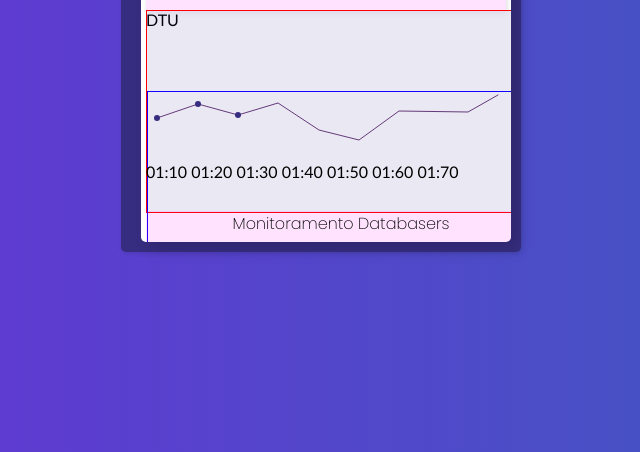
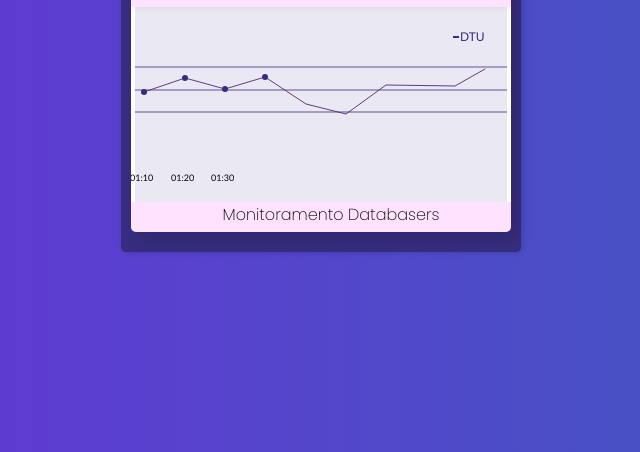
Before and after one commit to HenriqueCsar/Charts-Css, a plain HTML site: page Line Chart/Prototype 1/index.css.html in a window 1280 px wide. Shown: the part 348-800 px from the top of the page, without its empty margins (319-959 px from the left). Drawn offline with Linux system fonts and the light colour scheme.

Commit message:
Atualização Prototype

```diff
--- a/Line Chart/Propotype 1/index.css.html
+++ b/Line Chart/Prototype 1/index.css.html
@@ -5,7 +5,6 @@
     <meta http-equiv='X-UA-Compatible' content='IE=edge'>
     <meta name='viewport' content='width=device-width, initial-scale=1.0'>
     <title>Chart</title>
-    <link rel='stylesheet' href='style.css'>
     <style>
         @import url('https://fonts.googleapis.com/css2?family=Poppins:ital,wght@0,200;1,100;1,200&display=swap');
 
@@ -43,9 +42,9 @@ body{
 .card {
     position: absolute;
     top: 80px;
-    left: 20px;
+    left: 10px;
     height: 300px;
-    width: 360px;
+    width: 380px;
     background: #fff;
     border-radius: 5px;
     box-shadow: 0.5rem 0.5rem 1rem rgba(0, 0, 0, 0.135);
@@ -97,19 +96,7 @@ body{
     box-shadow: 1px 1px 5px rgba(0, 0, 0, 0.15);
 }
 
-.card-body{
-    height: 65%;
-    width: 100%;
-    background-color: #ffffff90;
-}
 
-.card-footer{
-    height: 10%;
-    padding-left:10px;
-    font-family: 'Poppins';
-    display: flex;
-    justify-content: center;
-}
 
 /* FIM HEADER CARD */
 
@@ -130,6 +117,47 @@ polyline {
     top:0;
 }
 
+.card-body{
+    position: absolute;
+    top:25%;
+    height: 65%;
+    width: 100%;
+    background-color: #ffffff90;
+}
+
+.Alert-Context{
+    margin-top: 20px;
+    display: flex;
+    width: 97%;
+    justify-content:flex-end;
+}
+
+.Alert-Context [class^='Alert-Context-']{
+    margin-right:15px;
+    color:#372d80;
+    font-size: 12px;
+}
+
+.Alert-Context-Pin{
+    width: 6px;
+    height: 2px;
+    position:relative;
+    background-color: #372d80;
+    left:-7px;
+    top:50%;
+}
+
+.card-footer{
+    position: absolute;
+    top:90%;
+    height: 10%;
+    width: 100%;
+    padding-left:10px;
+    font-family: 'Poppins';
+    display: flex;
+    justify-content: center;
+    color:black;
+}
 
 
 /* CARD FIM BODY*/
@@ -140,18 +168,20 @@ polyline {
 .dtu{
     position: absolute;
     top:0;
-    width: 100%;
-    border:1px solid red;
+    left:4px;
+    padding:0;
+    margin:0;
+    width: 98%;
     height: 100%;
+    background-color: #372d801b;
 }
 
 
 .points{
     position: absolute;
-    border:1px solid rgb(17, 0, 255);
     width: 100%;
-    height:100%;
-    top:40%;
+    height:80%;
+    top:30%;
 }
 
 
@@ -223,6 +253,14 @@ polyline {
     top: 20px;
     visibility: visible;
 }
+
+.points .point-4{
+    position: absolute;
+    left: 127px;
+    top: 8px;
+    visibility: visible;
+}/*130,11*/
+
 /* X,Y
 90,23 */
 
@@ -239,14 +277,98 @@ polyline {
         stroke-dashoffset: 0;
    }
 }
+
+
+
+
+
+/*LINE*/
+
+.points .line-dtu-1{
+    position:absolute;
+    top:0;
+    height: 2px;
+    width: 100%;
+    background-color: #372d8065;
+}
+
+.points .line-dtu-1::after{
+    content:'';
+    position:absolute;
+    top:23px;
+    height: 2px;
+    width: 100%;
+    background-color: #372d8065;
+}
+
+
+.points .line-dtu-1::before{
+    content:'';
+    position:absolute;
+    top:45px;
+    height: 2px;
+    width: 100%;
+    background-color: #372d8065;
+}
+
+
+
+/* EIXO X */
+.eixo-x{
+    position:absolute;
+    bottom:30px;
+}
+
+
+.eixo-x [class^='day-']{
+    font-size:9px;
+}
+
+.eixo-x .day-1{
+    position: absolute;
+    left:6;
+}
+
+.eixo-x .day-1{
+    position: absolute;
+    left:-1px;
+}
+
+.eixo-x .day-2{
+    position: absolute;
+    left:40px;
+}
+
+.eixo-x .day-3{
+    position: absolute;
+    left:80px; /* DAY - 10 DO POLY*/
+}
+
+
+.points .line-dtu-1{
+    z-index: 100;
+}
+
+.tooltip_line{
+    display: none;
+}
+
+.points .line-dtu-1:hover .tooltip_line{
+    cursor: pointer;
+    border: 1px solid red;
+    display: block;
+}
+
+
+/* FIM EIXO X */
     </style>
 </head>
 <body>
     <div class='frame'>
         <div class='title-frame'>
 <pre>
-Server: <strong>sql-crefaz-prod</strong>
-Database: <strong>db-crefaz-prod</strong>
+Server: <strong>[Servidor]</strong>
+Database: <strong>[Database]</strong>
 Alerta: <strong>DTU</strong>
 </pre>
         </div>
@@ -259,14 +381,18 @@ Alerta: <strong>DTU</strong>
                     <span class='value-alert-report'>Alert <span class='value'>100%</span> CPU</span> <!--Alert!-->
                 </div>
                 <div class='card-body'>
-                    <div class='clearfix'></div>
-                    <div class='parameter'>
-                        <span class='red'>DTU</span>
-                    </div>
+                    <div class='Alert-Context'>
+                        <span class='Alert-Context-1'><div class='Alert-Context-Pin'></div>DTU</span>
+
+                            </div>
 
                     <!- -Inicio DTU --!>
                     <div class='dtu'>
                         <div class='points'>
+                            <div class='line-dtu-1'>
+                                <div class="tooltip_line">100%</div>
+                            </div>
+                            <div class='line-dtu-2'></div>
                             <svg>
                                 <polyline points='9,26 50,12 90,23 130,11 171,38 211,48 251,19 320,20 350,3'></polyline>
                             </svg>
@@ -282,25 +408,26 @@ Alerta: <strong>DTU</strong>
                                 <div class='tooltip'>96%</div>
                             </div>
 
+                            <div class='point-4'>
+                                <div class='tooltip'>96%</div>
+                            </div>
 
 
                         </div>
                     </div>
-                    <div class="eixo-x">
-                        <span class="day">01:10</span>
-                        <span class="day">01:20</span>
-                        <span class="day">01:30</span>
-                        <span class="day">01:40</span>
-                        <span class="day">01:50</span>
-                        <span class="day">01:60</span>
-                        <span class="day">01:70</span>
+                    <!--Fim DTU-->
+
+                    <div class='eixo-x'>
+                        <span class='day-1'>01:10</span>
+                        <span class='day-2'>01:20</span>
+                        <span class='day-3'>01:30</span>
                     </div>
-                    <!--Fim DTU-->
 
                 </div>
                 <div class='card-footer'>
                     Monitoramento Databasers
                 </div>
+
             </div>
 
         </div>
--- a/Line Chart/Propotype 1/style.css
+++ b/Line Chart/Prototype 1/style.css
@@ -245,6 +245,14 @@ polyline {
     top: 20px;
     visibility: visible;
 }
+
+.points .point-4{
+    position: absolute;
+    left: 127px;
+    top: 8px;
+    visibility: visible;
+}/*130,11*/
+
 /* X,Y
 90,23 */
 
@@ -262,6 +270,9 @@ polyline {
    }
 }
 
+.points{
+    border:1px solid red;
+}
 
 
 
```
Also changed, not shown: Disable/index.html (added, +21 -0 lines), Line Chart/Prototype 1/index.html (renamed from Line Chart/Propotype 1/index.html, +7 -1 lines), Disable/index.css.html (added), Disable/style.css (added), Line Chart/Prototype 2/index.css.html (renamed from Line Chart/Propotype 2/index.css.html), Line Chart/Prototype 2/index.html (renamed from Line Chart/Propotype 2/index.html), Line Chart/Prototype 2/style.css (renamed from Line Chart/Propotype 2/style.css).
